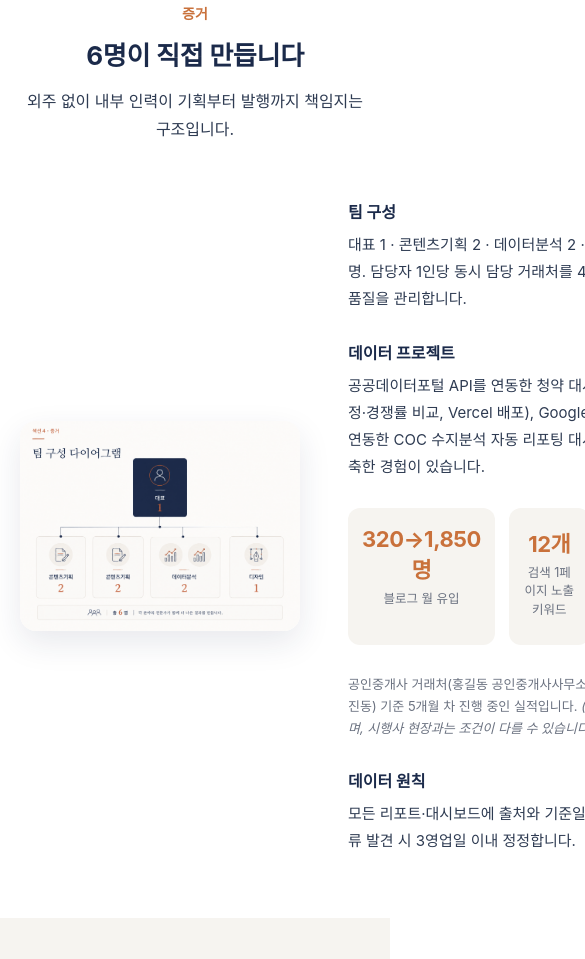
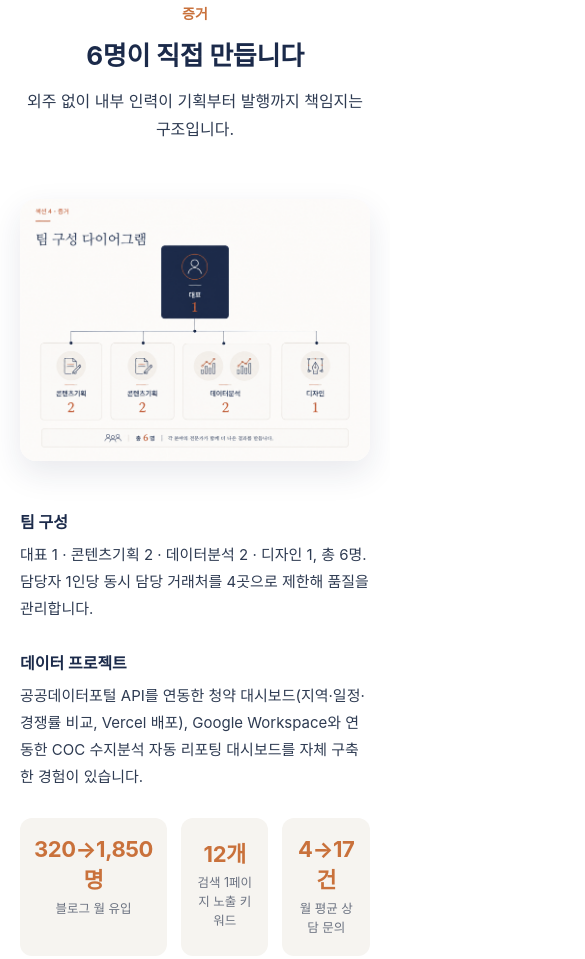
Before and after one commit to kimyusoo/landlanguage-landing, a website: page index.html in a window 390 px wide. Shown: the part 4791-5750 px from the top of the page, 585 px wide, since content can reach past the window. Drawn offline with Linux system fonts and the light colour scheme; a web font is replaced by a local one.

Commit message:
모바일/태블릿 화면 깨짐 수정: 증거 섹션 그리드가 880px 이하에서 1열로 접히지 않던 문제

```diff
--- a/index.html
+++ b/index.html
@@ -26,6 +26,9 @@ input:focus,select:focus,textarea:focus{outline:none;border-color:#C9713B !impor
 
 .form-row{display:grid;grid-template-columns:1fr 1fr;gap:18px}
 @media (max-width:880px){.form-row{grid-template-columns:1fr}}
+
+.proof-grid{grid-template-columns:minmax(280px,1fr) minmax(340px,1.3fr)}
+@media (max-width:880px){.proof-grid{grid-template-columns:1fr}}
 
 .faq-toggle svg{transition:transform .2s}
 .faq-toggle[aria-expanded="true"] svg{transform:rotate(180deg)}
@@ -151,7 +154,7 @@ input:focus,select:focus,textarea:focus{outline:none;border-color:#C9713B !impor
       <h2 style="font-size:clamp(26px,3vw,36px);font-weight:700;color:#1B2A4A;margin:0 0 16px;letter-spacing:-0.01em">6명이 직접 만듭니다</h2>
       <p style="font-size:16px;color:#2E3B52;line-height:1.7;margin:0">외주 없이 내부 인력이 기획부터 발행까지 책임지는 구조입니다.</p>
     </div>
-    <div style="display:grid;grid-template-columns:minmax(280px,1fr) minmax(340px,1.3fr);gap:48px;align-items:center">
+    <div class="proof-grid" style="display:grid;gap:48px;align-items:center">
       <img src="assets/img-team-diagram.png" alt="팀 구성 다이어그램" style="width:100%;border-radius:16px;display:block;box-shadow:0 12px 32px rgba(27,42,74,0.1)">
       <div style="display:flex;flex-direction:column;gap:28px">
         <div>
```
